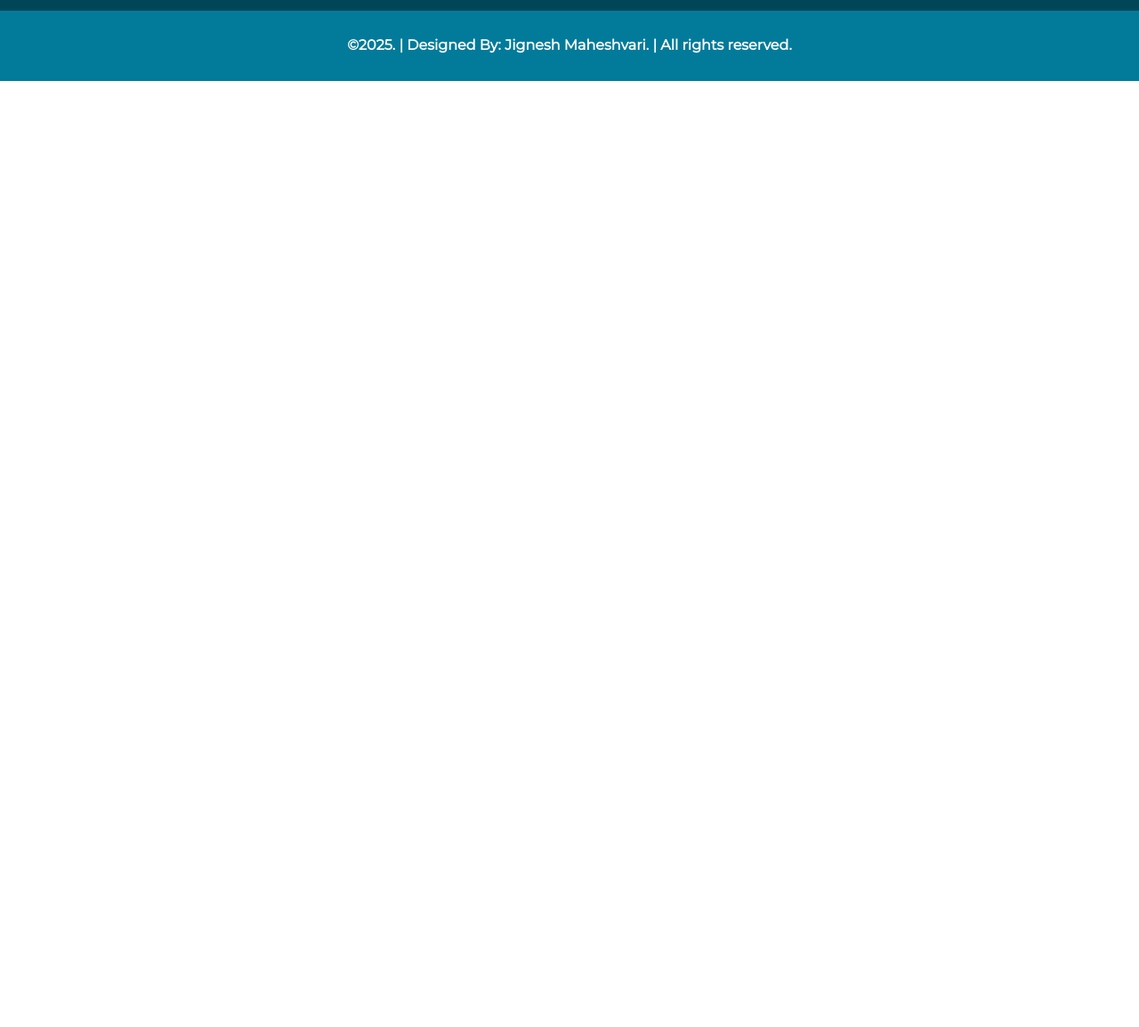
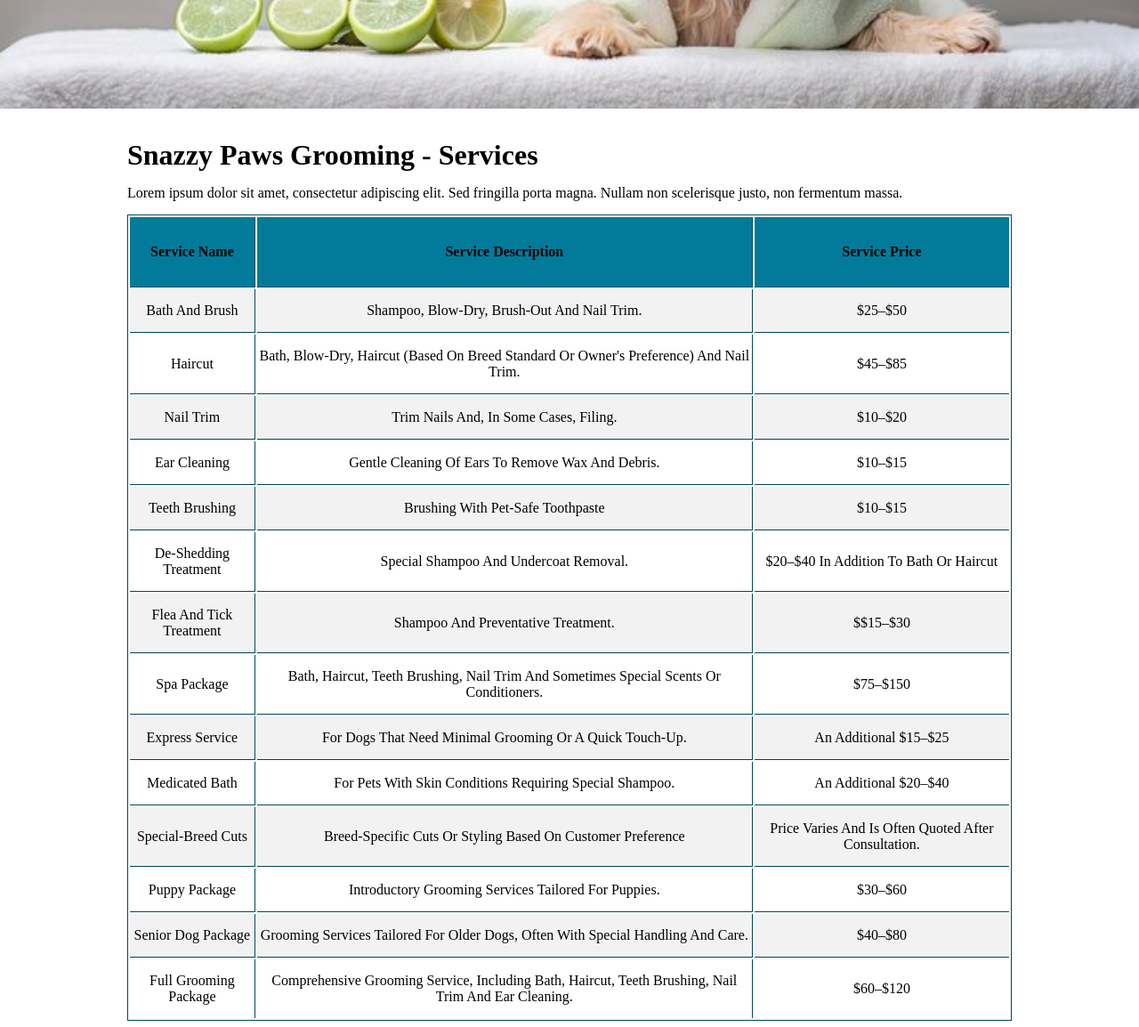
Before and after one commit to jignesh-prog/BIT607Assessment2_5073878, a plain HTML site: page includes/services.html in a window 1280 px wide. Shown: the part 518-1672 px from the top of the page at 89% size. Before the commit the page ends 800 px from the top, so only its background shows below. Drawn offline with nearby package versions, Linux system fonts and the light colour scheme; files that its build step writes are made by us from their sources.

Commit message:
Completed contact, gallery, faqs and service page.

```diff
--- a/css/style.css
+++ b/css/style.css
@@ -142,6 +142,44 @@ p {
     padding: 15px 0;
 }
 
+/* Services */
+table {
+    border: 1px solid #004658;
+    text-align: center;
+}
+
+table th {
+    border-bottom: 1px solid #004658;
+    border-right: 1px solid #004658;
+    padding: 30px 0;
+    background-color: #027b9a;
+    margin: 0;
+}
+
+table th:last-child {
+    border-right: 0px;
+}
+
+table td {
+    text-transform: capitalize;
+    margin: 0;
+    padding: 15px 0;
+    border-bottom: 1px solid #004658;
+    border-right: 1px solid #004658;
+}
+
+table td:last-child {
+    border-right: 0px;
+}
+
+table tr:last-child td {
+    border-bottom: 0px;
+}
+
+tr:nth-child(even) {
+    background-color: #f2f2f2;
+}
+
 /* FAQs */
 .container {
     margin: 30px 0;
@@ -195,6 +233,7 @@ p {
     line-height: 1.75rem;
     color: #718096;
 }
+
 /* Gallery */
 
 .grid-container {
@@ -204,19 +243,23 @@ p {
     grid-gap: 15px;
 }
 
-.griditem img  {
+.griditem img {
     width: 100%;
     height: 100%;
     object-fit: cover;
 }
+
 /* contact */
 .contact-container {
     padding: 15px;
 }
+
 label {
     font-weight: bold;
 }
-input, textarea {
+
+input,
+textarea {
     width: 100%;
     padding: 12px;
     border: 1px solid #ccc;
--- a/includes/services.html
+++ b/includes/services.html
@@ -4,9 +4,9 @@
 <head>
     <meta charset="UTF-8">
     <meta name="viewport" content="width=device-width, initial-scale=1.0">
-    <title>Snazzy Paws Grooming - service</title>
-    <link rel="stylesheet" href="css/style.css">
-    <script src="js/index.js"></script>
+    <title>Snazzy Paws Grooming - Services</title>
+    <link rel="stylesheet" href="../css/style.css">
+    <script src="../js/index.js"></script>
 </head>
 
 <body>
@@ -33,12 +33,12 @@
         </nav>
     </header>
     <section class="banner">
-        <img src="images/banner1.jpg" alt="Dog gromming banner" />
+        <img src="../images/banner4.jpg" alt="Dog gromming banner" />
     </section>
     <main>
         <div>
             <h1>
-                Welcome to Snazzy Paws Grooming
+                Snazzy Paws Grooming - Services
             </h1>
             <p>
                 Lorem ipsum dolor sit amet, consectetur adipiscing elit. Sed fringilla porta magna. Nullam non
@@ -46,12 +46,85 @@
             </p>
         </div>
         <div>
-            <h2>
-                Feature Services
-            </h2>
-            <div>
-
-            </div>
+            <table style="width:100%">
+                <tr>
+                    <th>Service Name</th>
+                    <th>Service Description</th>
+                    <th>Service Price</th>
+                </tr>
+                <tr>
+                    <td>Bath and brush</td>
+                    <td>shampoo, blow-dry, brush-out and nail trim.</td>
+                    <td>$25–$50</td>
+                </tr>
+                <tr>
+                    <td>Haircut</td>
+                    <td>bath, blow-dry, haircut (based on breed standard or owner's preference) and nail trim.</td>
+                    <td>$45–$85</td>
+                </tr>
+                <tr>
+                    <td>Nail trim</td>
+                    <td>trim nails and, in some cases, filing.</td>
+                    <td>$10–$20</td>
+                </tr>
+                <tr>
+                    <td>Ear cleaning</td>
+                    <td>gentle cleaning of ears to remove wax and debris.</td>
+                    <td>$10–$15</td>
+                </tr>
+                <tr>
+                    <td>Teeth brushing</td>
+                    <td>brushing with pet-safe toothpaste</td>
+                    <td>$10–$15</td>
+                </tr>
+                <tr>
+                    <td>De-shedding treatment</td>
+                    <td>special shampoo and undercoat removal.</td>
+                    <td>$20–$40 in
+                        addition to bath or haircut</td>
+                </tr>
+                <tr>
+                    <td>Flea and tick treatment</td>
+                    <td>shampoo and preventative treatment.</td>
+                    <td>$$15–$30</td>
+                </tr>
+                <tr>
+                    <td>Spa package</td>
+                    <td>bath, haircut, teeth brushing, nail trim and sometimes special scents or conditioners.</td>
+                    <td>$75–$150</td>
+                </tr>
+                <tr>
+                    <td>Express service</td>
+                    <td>for dogs that need minimal grooming or a quick touch-up.</td>
+                    <td>an additional $15–$25</td>
+                </tr>
+                <tr>
+                    <td>Medicated bath</td>
+                    <td>for pets with skin conditions requiring special shampoo.</td>
+                    <td>an additional $20–$40</td>
+                </tr>
+                <tr>
+                    <td>Special-breed cuts</td>
+                    <td>breed-specific cuts or styling based on customer preference</td>
+                    <td>Price varies and is often quoted after consultation.</td>
+                </tr>
+                <tr>
+                    <td>Puppy package</td>
+                    <td>introductory grooming services tailored for puppies.</td>
+                    <td>$30–$60</td>
+                </tr>
+                <tr>
+                    <td>Senior dog package</td>
+                    <td>grooming services tailored for older dogs, often with special handling and care.</td>
+                    <td>$40–$80</td>
+                </tr>
+                <tr>
+                    <td>Full grooming package</td>
+                    <td>comprehensive grooming service, including bath, haircut, teeth brushing, nail trim and ear
+                        cleaning.</td>
+                    <td>$60–$120</td>
+                </tr>
+            </table>
         </div>
     </main>
     <footer class="footer">
```
Also changed, not shown: includes/booking.html (+20 -15 lines), includes/contact.html (+4 -8 lines), includes/faqs.html (+8 -5 lines), includes/gallery.html (+1 -1 lines), images/banner4.jpg (added), images/banner6.jpg (added), 1 other file.
